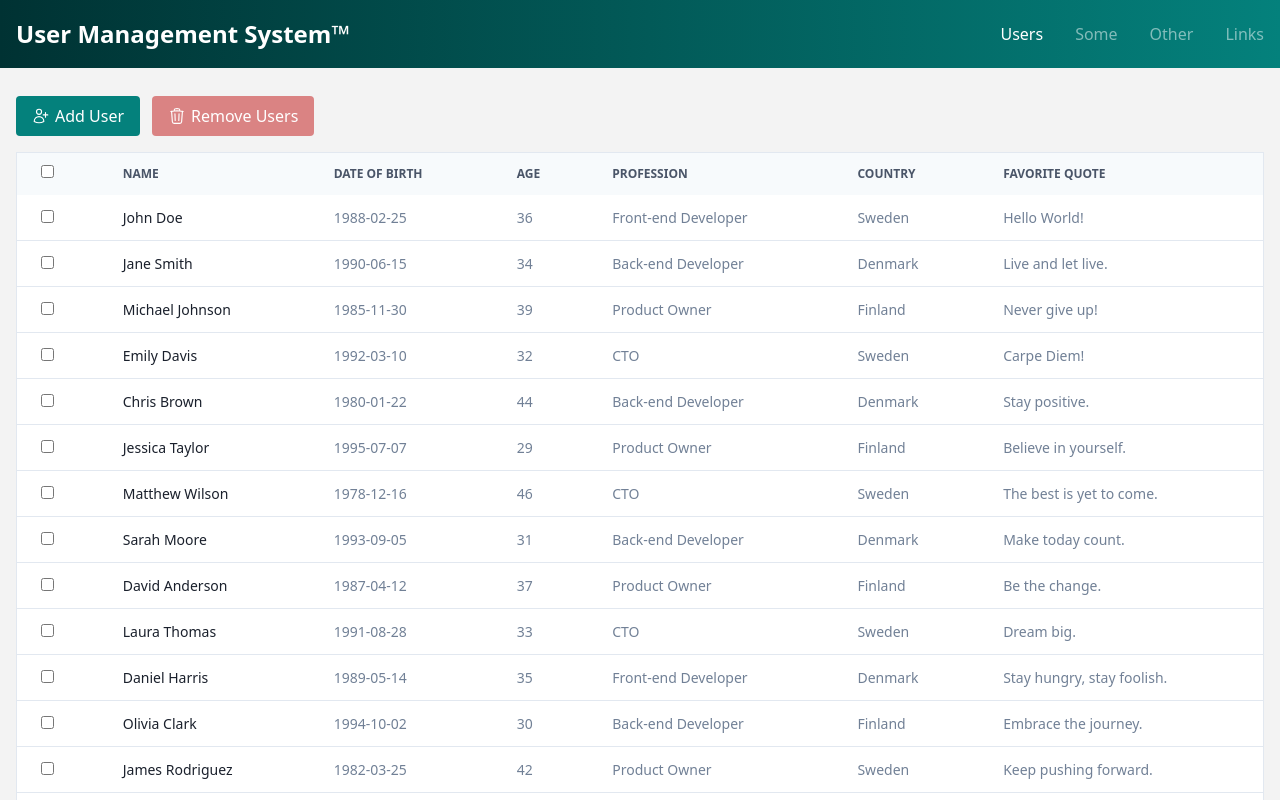
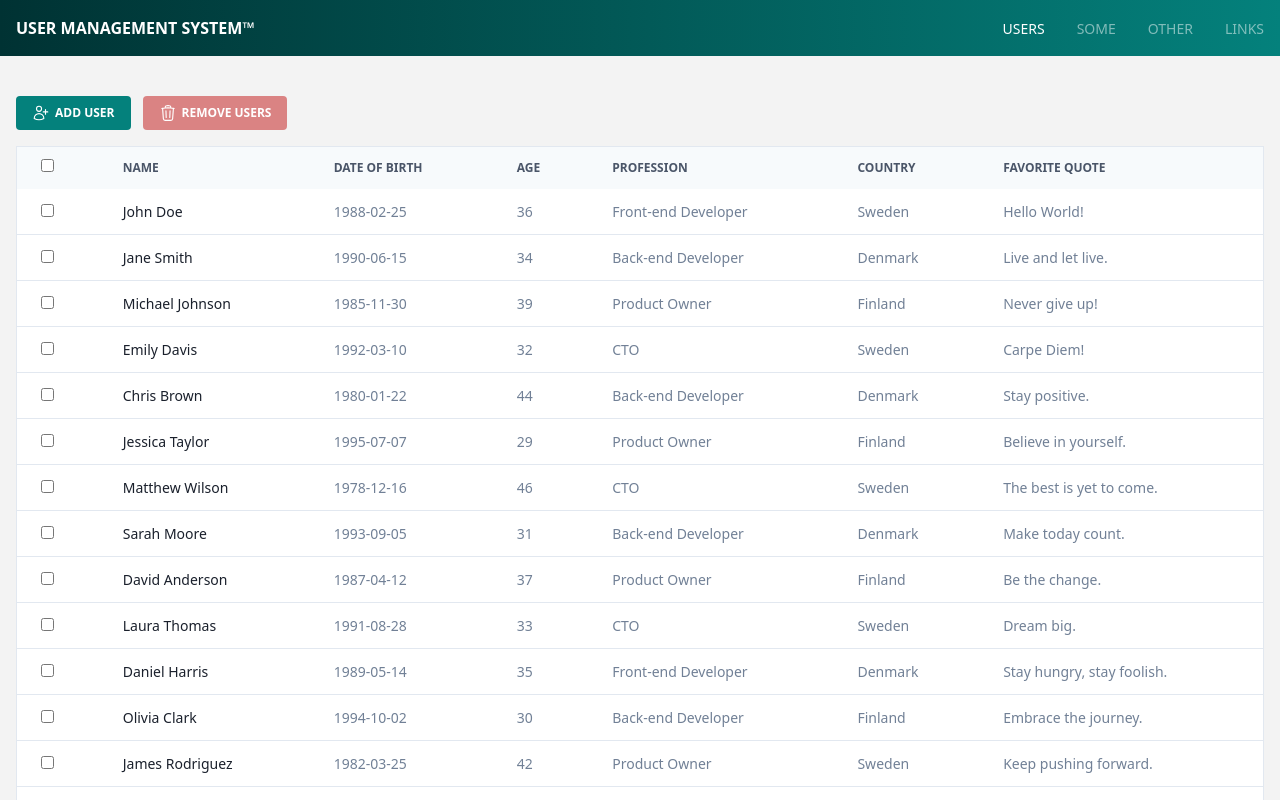
Before and after one commit to viktorgullmark/ums, a Vue app: page / in a window 1280 px wide. Shown: the top 800 px of the page. Built offline with nearby package versions, Linux system fonts and the light colour scheme.

Commit message:
Reworked styles

```diff
--- a/src/components/AddUserModal.vue
+++ b/src/components/AddUserModal.vue
@@ -3,7 +3,7 @@
     <div class="modal-mask">
       <div class="modal-wrapper">
         <div class="modal-container">
-          <div class="modal-header">Add New User</div>
+          <div class="modal-header uppercase">Add New User</div>
           <div class="modal-body">
             <form class="mx-auto my-10">
               <div class="grid grid-cols-1 gap-4 md:grid-cols-2">
--- a/src/components/Button.vue
+++ b/src/components/Button.vue
@@ -10,7 +10,7 @@
     @click.prevent="onClick()"
   >
     <slot name="leading" />
-    <span>{{ buttonText }}</span>
+    <span class="uppercase text-xs font-semibold">{{ buttonText }}</span>
   </button>
 </template>
 
--- a/src/components/DropDown.vue
+++ b/src/components/DropDown.vue
@@ -2,7 +2,7 @@
   <div>
     <label
       :for="id"
-      class="block mb-2 text-sm font-medium text-gray-900 dark:text-white"
+      class="block mb-2 text-xs uppercase font-medium text-gray-900"
       v-text="label"
     />
     <div class="relative">
--- a/src/components/Input.vue
+++ b/src/components/Input.vue
@@ -1,12 +1,12 @@
 <template>
   <div>
     <label
-      class="block mb-2 text-sm font-medium text-gray-900"
+      class="block mb-2 text-xs uppercase font-medium text-gray-900"
       :for="id"
       v-text="label"
     />
     <input
-      class="bg-gray-50 border border-gray-300 text-gray-900 text-sm rounded-lg focus:ring-blue-500 focus:border-blue-500 block w-full p-3 dark:bg-gray-700 dark:border-gray-600 dark:placeholder-gray-400 dark:text-white dark:focus:ring-blue-500 dark:focus:border-blue-500"
+      class="bg-gray-50 border border-gray-300 text-gray-900 text-sm rounded-lg focus:ring-blue-500 focus:border-blue-500 block w-full p-3"
       :id="id"
       :placeholder="placeholder"
       :type="type"
--- a/src/components/NavBar.vue
+++ b/src/components/NavBar.vue
@@ -1,38 +1,23 @@
 <template>
-  <nav class="flex-no-wrap fixed top-0 w-full border-gray-200 dark:bg-gray-900">
+  <nav class="flex-no-wrap fixed top-0 w-full border-gray-200">
     <div
       class="max-w-screen-xl flex flex-wrap items-center justify-between mx-auto p-4"
     >
       <span
-        class="self-center text-2xl font-semibold whitespace-nowrap text-white"
+        class="self-center font-semibold whitespace-nowrap text-white uppercase text-l"
         >{{ title }}</span
       >
-
       <div class="block w-auto" id="navbar-default">
         <ul
           class="font-medium flex flex-col p-4 md:p-0 mt-4 rounded-lg bg-gray-50 md:flex-row md:space-x-8 rtl:space-x-reverse md:mt-0 border-0"
         >
-          <li>
+          <li v-for="link in links" :key="link.url">
             <a
-              href="/"
-              class="block py-2 px-3 text-white md:p-0"
+              :href="link.url"
+              class="block py-2 px-3 text-white md:p-0 uppercase text-sm"
+              :class="{ disabled: link.url !== '/' }"
               aria-current="page"
-              >Users</a
-            >
-          </li>
-          <li>
-            <a href="/some" class="disabled block py-2 px-3 text-white md:p-0"
-              >Some</a
-            >
-          </li>
-          <li>
-            <a href="/other" class="disabled block py-2 px-3 text-white md:p-0"
-              >Other</a
-            >
-          </li>
-          <li>
-            <a href="/links" class="disabled block py-2 px-3 text-white md:p-0"
-              >Links</a
+              >{{ link.name }}</a
             >
           </li>
         </ul>
@@ -44,6 +29,16 @@
 <script>
 export default {
   name: "NavBar",
+  data() {
+    return {
+      links: [
+        { name: "Users", url: "/" },
+        { name: "Some", url: "/some" },
+        { name: "Other", url: "/other" },
+        { name: "Links", url: "/links" },
+      ],
+    };
+  },
   props: {
     title: {
       type: String,
--- a/src/components/UserList.vue
+++ b/src/components/UserList.vue
@@ -27,7 +27,7 @@
         </td>
         <th
           scope="row"
-          class="px-6 py-3 font-medium text-gray-900 whitespace-nowrap dark:text-white"
+          class="px-6 py-3 font-medium text-gray-900 whitespace-nowrap"
           v-text="user.firstName + ' ' + user.lastName"
         />
 
```
